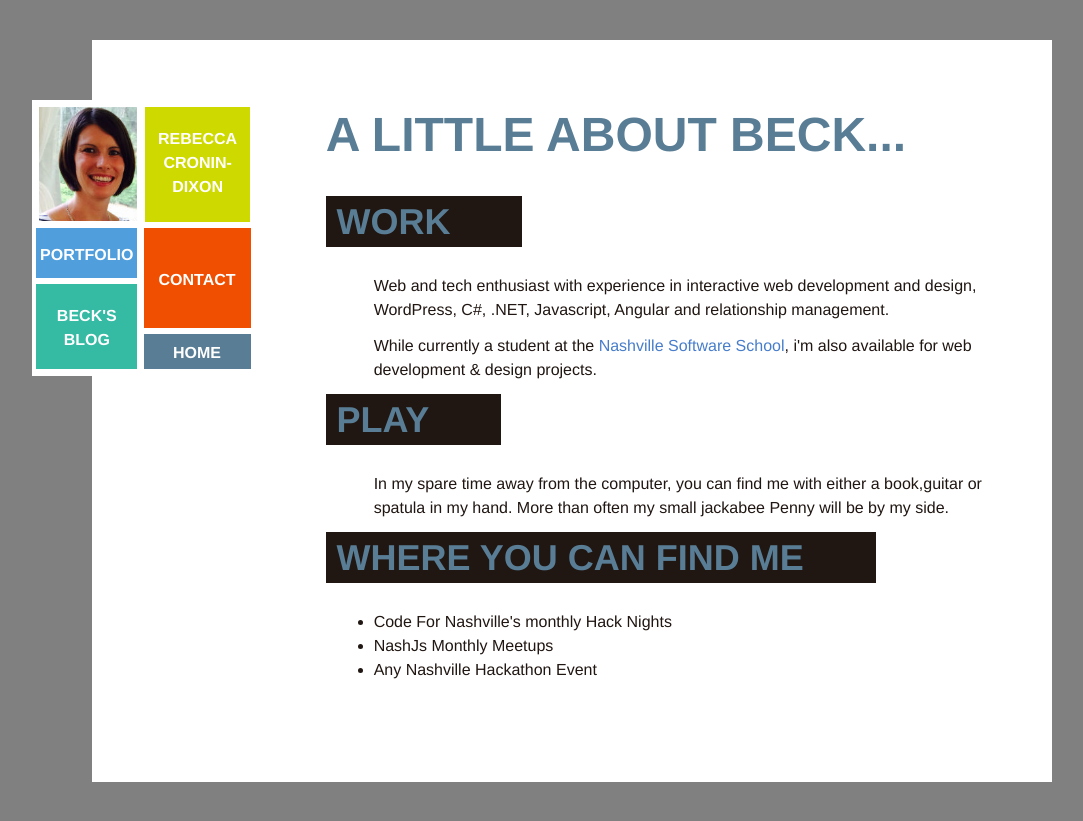
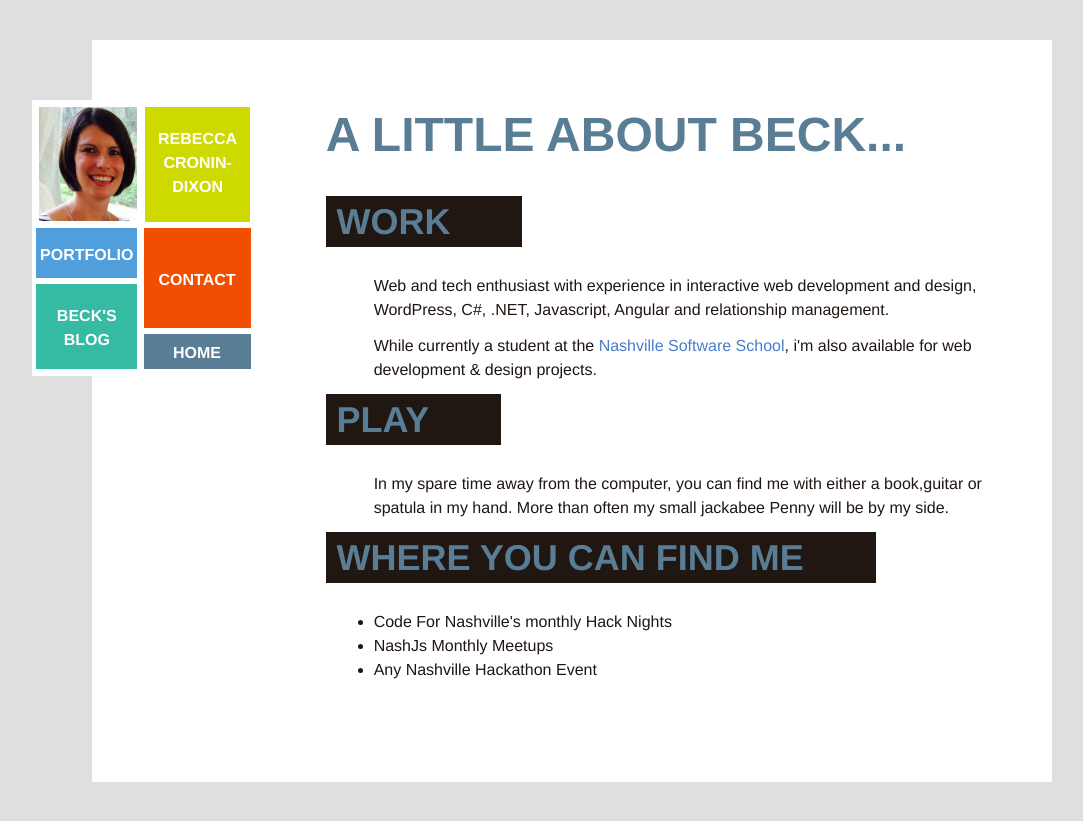
Before and after one commit to beck410/beck410.github.io, a Jekyll site: the page built from index.html, in a window 1280 px wide. Shown: the top 821 px of the page, without its empty margins (68-1151 px from the left). Built offline with Jekyll 4.4.1, drawn with Linux system fonts in a browser that asks for light colours; nearby versions of some CDN libraries; some web fonts are replaced.

Commit message:
changed bg to a lighter color

```diff
--- a/_sass/_layout.scss
+++ b/_sass/_layout.scss
@@ -5,7 +5,7 @@
 
 body {
   $border-box-sizing: true !default;
-  background-color: grey;
+  background-color: #dfdfdf;
   color: $text-color;
 }
 /**
```
